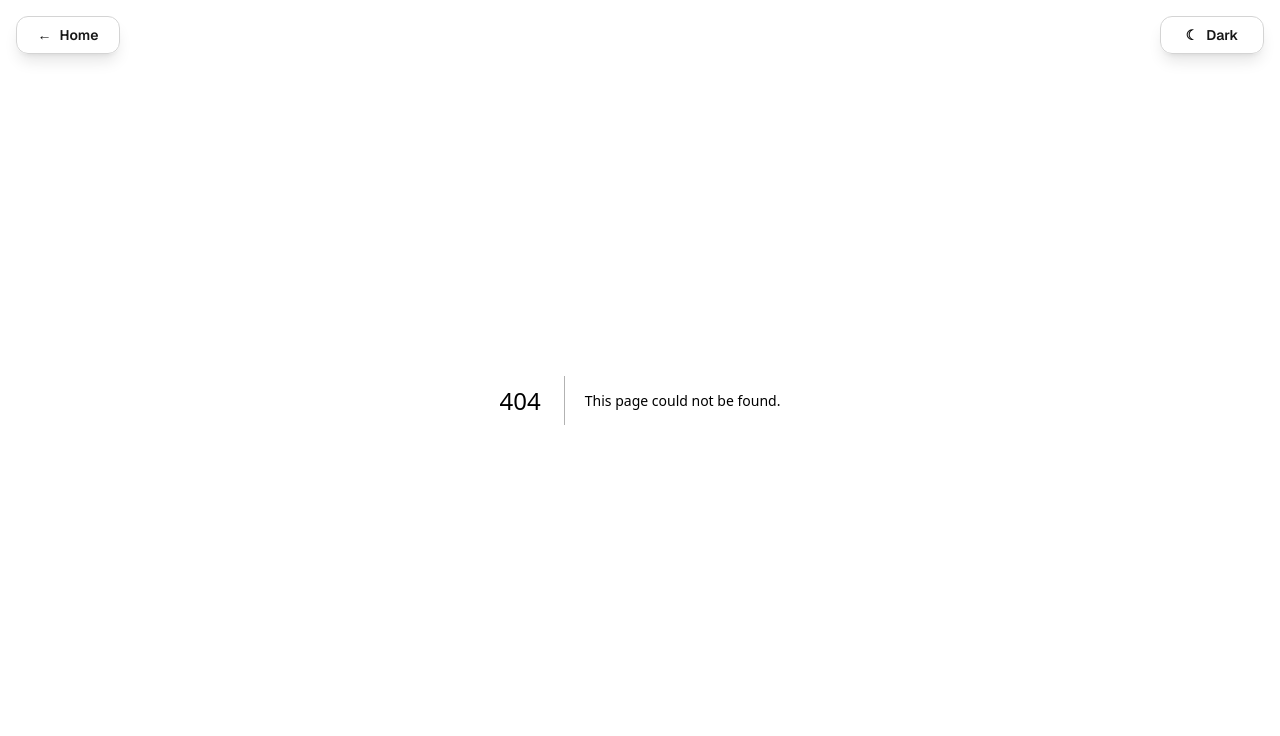
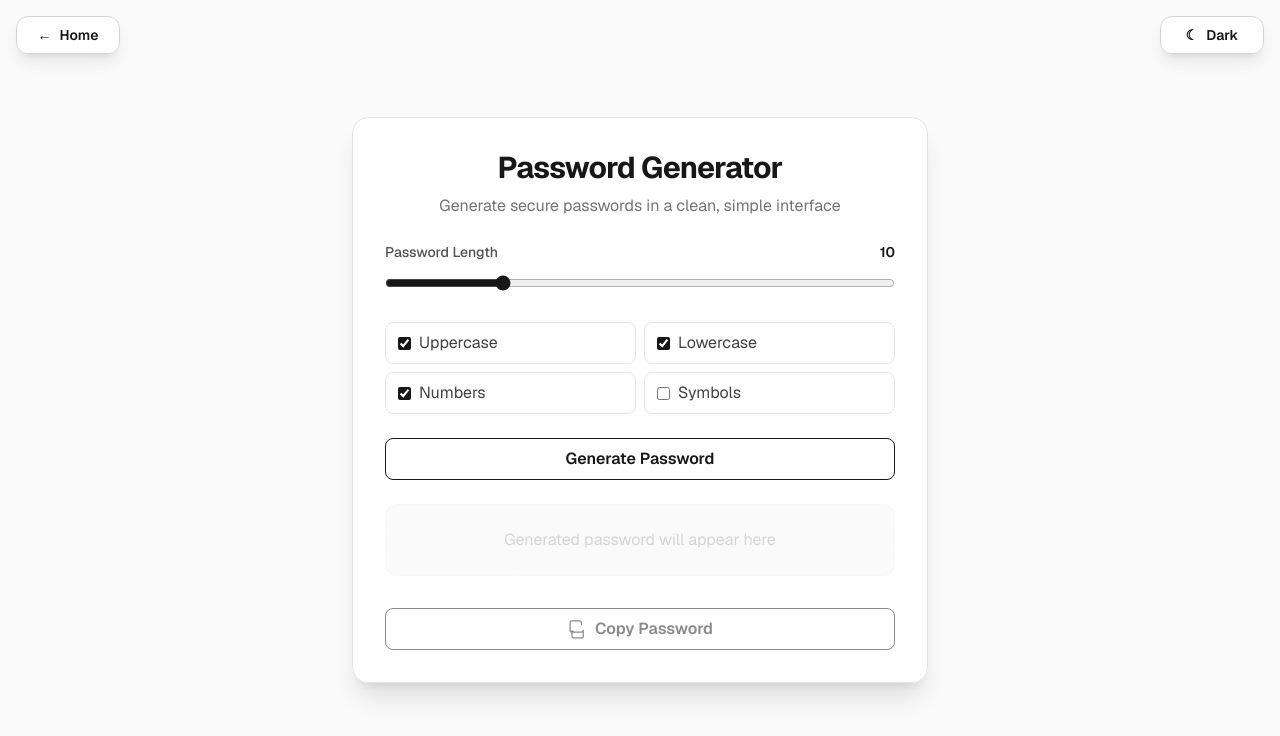
Before and after one commit to ius-sharma/boring-tools, a Next.js app: page /password-generator in a window 1280 px wide. Before the commit this address had no page. Shown: the top 736 px of the page. Built offline with nearby package versions, Linux system fonts and the light colour scheme.

Commit message:
Add Day 4 Password Generator and update README

```diff
--- a/app/page.jsx
+++ b/app/page.jsx
@@ -6,7 +6,7 @@ export default function Home() {
       <div className="bg-white/80 backdrop-blur shadow-xl rounded-2xl p-8 w-full max-w-xl border border-neutral-200 flex flex-col gap-6 items-center">
         <h1 className="text-4xl font-bold tracking-tight text-neutral-900 mb-1">BoringTools <span className="align-middle">🚀</span></h1>
         <p className="text-neutral-500 text-lg mb-2">100 Days. 100 Boring Tools.</p>
-        <div className="w-full grid grid-cols-1 sm:grid-cols-2 lg:grid-cols-3 gap-3">
+        <div className="w-full grid grid-cols-1 sm:grid-cols-2 gap-3">
           <a
             href="/text-formatter"
             className="border border-neutral-900 text-neutral-900 py-2 px-6 rounded-lg font-semibold flex items-center justify-center gap-2 hover:bg-neutral-900 hover:text-white transition focus:outline-none focus:ring-2 focus:ring-neutral-900"
@@ -36,6 +36,16 @@ export default function Home() {
             </svg>
             Word Counter
           </a>
+
+          <a
+            href="/password-generator"
+            className="border border-neutral-900 text-neutral-900 py-2 px-6 rounded-lg font-semibold flex items-center justify-center gap-2 hover:bg-neutral-900 hover:text-white transition focus:outline-none focus:ring-2 focus:ring-neutral-900"
+          >
+            <svg xmlns="http://www.w3.org/2000/svg" fill="none" viewBox="0 0 24 24" strokeWidth={1.5} stroke="currentColor" className="w-5 h-5">
+              <path strokeLinecap="round" strokeLinejoin="round" d="M16.5 10.5V6.75a4.5 4.5 0 10-9 0v3.75m-.75 0h10.5A1.5 1.5 0 0118.75 12v6A1.5 1.5 0 0117.25 19.5H6.75A1.5 1.5 0 015.25 18v-6a1.5 1.5 0 011.5-1.5z" />
+            </svg>
+            Password Generator
+          </a>
         </div>
       </div>
       <style jsx global>{`
--- /dev/null
+++ b/app/password-generator/page.jsx
@@ -0,0 +1,142 @@
+"use client";
+import { useState } from "react";
+
+export default function PasswordGenerator() {
+  const [length, setLength] = useState(10);
+  const [password, setPassword] = useState("");
+  const [error, setError] = useState("");
+  const [showToast, setShowToast] = useState(false);
+  const [includeUpper, setIncludeUpper] = useState(true);
+  const [includeLower, setIncludeLower] = useState(true);
+  const [includeNumbers, setIncludeNumbers] = useState(true);
+  const [includeSymbols, setIncludeSymbols] = useState(false);
+
+  const generatePassword = () => {
+    let chars = "";
+    if (includeUpper) chars += "ABCDEFGHIJKLMNOPQRSTUVWXYZ";
+    if (includeLower) chars += "abcdefghijklmnopqrstuvwxyz";
+    if (includeNumbers) chars += "0123456789";
+    if (includeSymbols) chars += "!@#$%^&*()_+";
+
+    if (!chars) {
+      setError("Select at least one option");
+      setPassword("");
+      return;
+    }
+
+    let generated = "";
+    for (let i = 0; i < length; i++) {
+      generated += chars[Math.floor(Math.random() * chars.length)];
+    }
+
+    setPassword(generated);
+    setError("");
+  };
+
+  const copyToClipboard = async () => {
+    if (!password) return;
+    navigator.clipboard.writeText(password);
+    setShowToast(true);
+    setTimeout(() => setShowToast(false), 1500);
+  };
+
+  return (
+    <div className="min-h-screen bg-neutral-50 flex items-center justify-center p-4 font-sans">
+      <div className="bg-white/80 backdrop-blur shadow-xl rounded-2xl p-8 w-full max-w-xl border border-neutral-200 flex flex-col gap-6">
+        <div className="flex flex-col gap-1 items-center">
+          <h1 className="text-3xl font-bold tracking-tight text-neutral-900 mb-1">Password Generator</h1>
+          <p className="text-neutral-500 text-base">Generate secure passwords in a clean, simple interface</p>
+        </div>
+
+        <div className="space-y-3">
+          <div className="flex items-center justify-between gap-3 text-sm text-neutral-600">
+            <label htmlFor="password-length" className="font-medium">Password Length</label>
+            <span className="font-semibold text-neutral-900">{length}</span>
+          </div>
+          <input
+            id="password-length"
+            type="range"
+            min="6"
+            max="24"
+            value={length}
+            onChange={(e) => setLength(Number(e.target.value))}
+            className="w-full accent-neutral-900"
+          />
+        </div>
+
+        <div className="grid grid-cols-1 sm:grid-cols-2 gap-2">
+          <label className="flex items-center gap-2 border border-neutral-200 rounded-lg px-3 py-2 text-neutral-700 hover:bg-neutral-100 transition cursor-pointer">
+            <input type="checkbox" checked={includeUpper} onChange={() => setIncludeUpper(!includeUpper)} className="accent-neutral-900" />
+            Uppercase
+          </label>
+          <label className="flex items-center gap-2 border border-neutral-200 rounded-lg px-3 py-2 text-neutral-700 hover:bg-neutral-100 transition cursor-pointer">
+            <input type="checkbox" checked={includeLower} onChange={() => setIncludeLower(!includeLower)} className="accent-neutral-900" />
+            Lowercase
+          </label>
+          <label className="flex items-center gap-2 border border-neutral-200 rounded-lg px-3 py-2 text-neutral-700 hover:bg-neutral-100 transition cursor-pointer">
+            <input type="checkbox" checked={includeNumbers} onChange={() => setIncludeNumbers(!includeNumbers)} className="accent-neutral-900" />
+            Numbers
+          </label>
+          <label className="flex items-center gap-2 border border-neutral-200 rounded-lg px-3 py-2 text-neutral-700 hover:bg-neutral-100 transition cursor-pointer">
+            <input type="checkbox" checked={includeSymbols} onChange={() => setIncludeSymbols(!includeSymbols)} className="accent-neutral-900" />
+            Symbols
+          </label>
+        </div>
+
+        {error && <p className="text-red-600 text-sm -mt-1">{error}</p>}
+
+        <button
+          onClick={generatePassword}
+          className="w-full border border-neutral-900 text-neutral-900 py-2 rounded-lg font-semibold flex items-center justify-center gap-2 hover:bg-neutral-900 hover:text-white transition focus:outline-none focus:ring-2 focus:ring-neutral-900"
+        >
+          Generate Password
+        </button>
+
+        {password ? (
+          <textarea
+            className="w-full p-4 border border-neutral-100 rounded-xl bg-neutral-50 text-base mb-2 resize-none focus:outline-none text-black"
+            rows="3"
+            value={password}
+            readOnly
+            spellCheck={false}
+          />
+        ) : (
+          <div className="w-full p-4 border border-dashed border-neutral-100 rounded-xl bg-neutral-50 text-neutral-300 text-base mb-2 min-h-[72px] flex items-center justify-center select-none">
+            Generated password will appear here
+          </div>
+        )}
+
+        <button
+          onClick={copyToClipboard}
+          className={`w-full border border-neutral-900 text-neutral-900 py-2 rounded-lg font-semibold flex items-center justify-center gap-2 hover:bg-neutral-900 hover:text-white transition focus:outline-none focus:ring-2 focus:ring-neutral-900 ${!password ? "opacity-50 cursor-not-allowed" : ""}`}
+          disabled={!password}
+          aria-label="Copy password"
+        >
+          <svg xmlns="http://www.w3.org/2000/svg" fill="none" viewBox="0 0 24 24" strokeWidth={1.5} stroke="currentColor" className="w-5 h-5">
+            <path strokeLinecap="round" strokeLinejoin="round" d="M8.25 15.75H6A2.25 2.25 0 013.75 13.5v-9A2.25 2.25 0 016 2.25h9A2.25 2.25 0 0117.25 4.5v2.25m-9 9h9A2.25 2.25 0 0019.5 13.5v6A2.25 2.25 0 0117.25 22.5h-9A2.25 2.25 0 016 20.25v-6z" />
+          </svg>
+          Copy Password
+        </button>
+
+        {showToast && (
+          <div className="fixed bottom-6 left-1/2 -translate-x-1/2 bg-neutral-900 text-white px-4 py-2 rounded-lg shadow-lg text-sm z-50 animate-fade-in-out">
+            Password copied!
+          </div>
+        )}
+      </div>
+
+      <style jsx global>{`
+        html { font-family: 'Inter', 'Helvetica Neue', Arial, 'system-ui', sans-serif; }
+        .animate-fade-in-out {
+          animation: fadeInOut 1.5s;
+        }
+        @keyframes fadeInOut {
+          0% { opacity: 0; transform: translateY(10px); }
+          10% { opacity: 1; transform: translateY(0); }
+          90% { opacity: 1; transform: translateY(0); }
+          100% { opacity: 0; transform: translateY(-10px); }
+        }
+      `}</style>
+    </div>
+  );
+}
```
Also changed, not shown: 1 other file (tests, documents, lock files or other folders).
